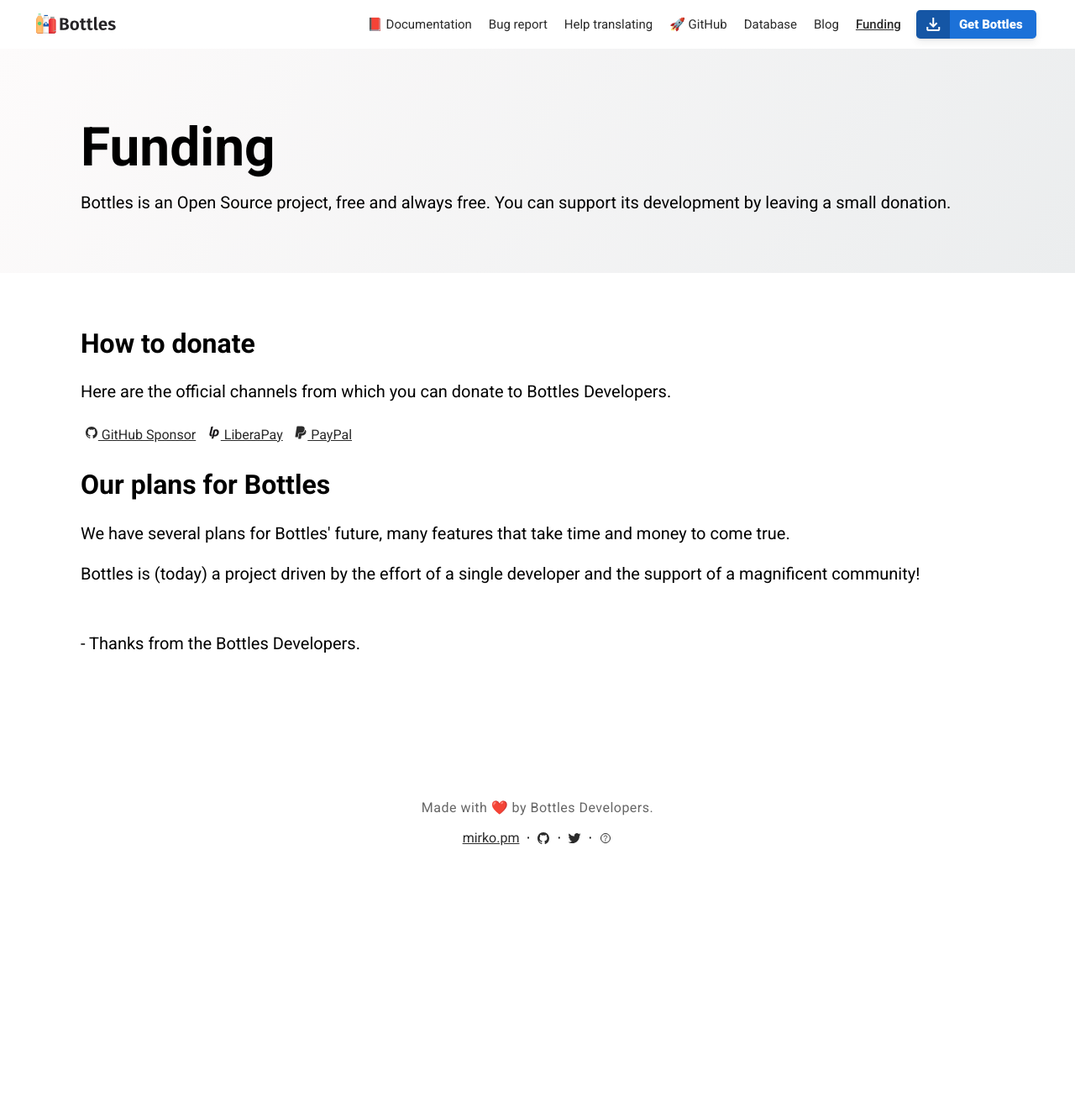
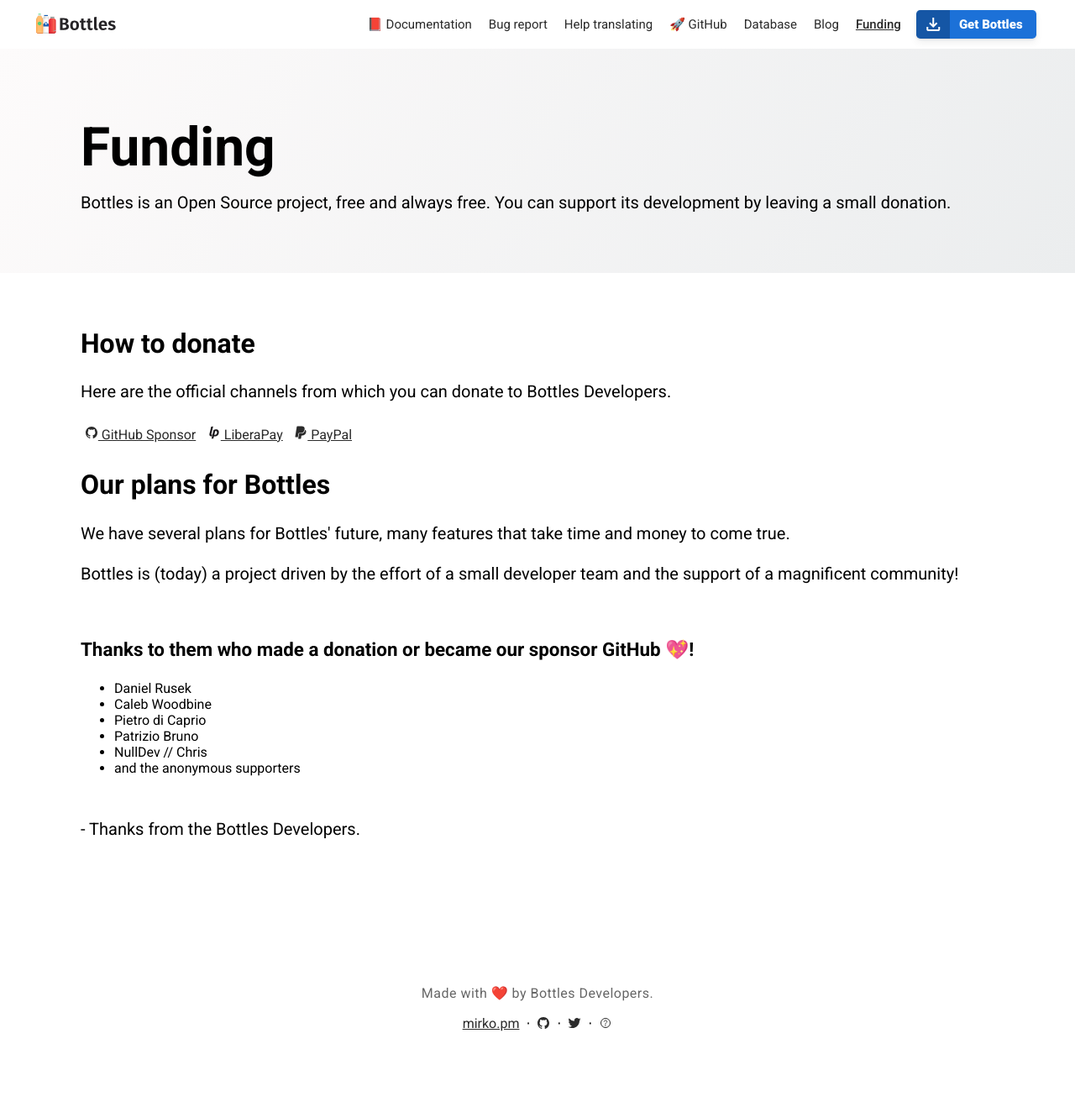
Before and after one commit to bottlesdevs/website, a Jekyll site: the page built from funding.md, in a window 1280 px wide. Shown: the whole page at 84% size. Built offline with Jekyll 4.4.1, drawn with Linux system fonts in a browser that asks for light colours; nearby versions of some CDN libraries; comment, search, counter and statistics services are not loaded; before the commit the page ends 1103 px from its top, so only the background shows below that.

Commit message:
update funding

```diff
--- a/funding.md
+++ b/funding.md
@@ -35,7 +35,17 @@
     <h2>Our plans for Bottles</h2>
     <p>We have several plans for Bottles' future, many features that take time
       and money to come true.</p>
-    <p>Bottles is (today) a project driven by the effort of a single developer and the support of a magnificent community!</p>
+    <p>Bottles is (today) a project driven by the effort of a small developer team and the support of a magnificent community!</p>
+    <br />
+    <h3>Thanks to them who made a donation or became our sponsor GitHub 💖!</h3>
+    <ul>
+      <li>Daniel Rusek</li>
+      <li>Caleb Woodbine</li>
+      <li>Pietro di Caprio</li>
+      <li>Patrizio Bruno</li>
+      <li>NullDev // Chris</li>
+      <li>and the anonymous supporters</li>
+    </ul>
     <br />
     <p>- Thanks from the Bottles Developers.</p>
   </div>
```
